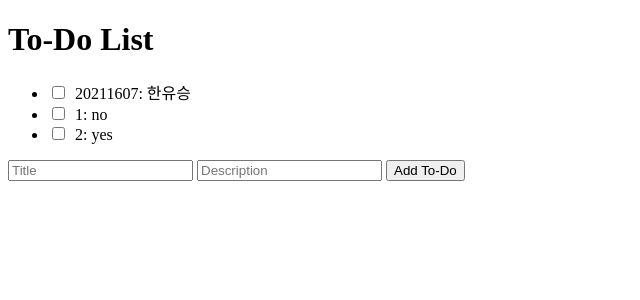
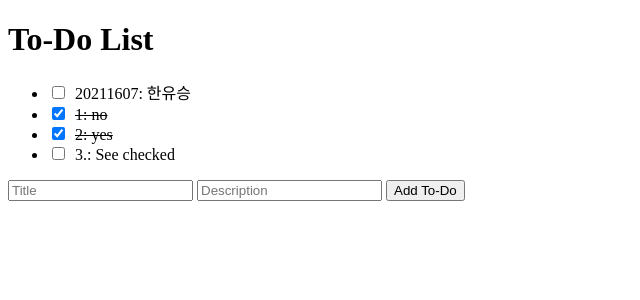
Before and after one commit to hanyuseung/Wsl_Todo, a FastAPI app: page / in a window 1280 px wide. Shown: the top 300 px of the page, without its empty margins (0-640 px from the left). Run offline with FastAPI, Linux system fonts and the light colour scheme.

Commit message:
Fixed: checkbox - Strikethrough error fixed.

```diff
--- a/templates/index.html
+++ b/templates/index.html
@@ -1,10 +1,18 @@
+<!-- version 1.0.1 -->
 <!DOCTYPE html>
 <html lang="en">
+
 <head>
     <meta charset="UTF-8">
     <meta name="viewport" content="width=device-width, initial-scale=1.0">
     <title>To-Do List</title>
+    <style>
+        .completed {
+            text-decoration: line-through;
+        }
+    </style>
 </head>
+
 <body>
     <h1>To-Do List</h1>
     <ul id="todo-list"></ul>
@@ -20,25 +28,38 @@
             const todoList = document.getElementById('todo-list');
             todoList.innerHTML = '';
             todos.forEach(todo => {
-                //li element
-                const li = document.createElement('li');
 
                 //checkbox
                 const checkbox = document.createElement('input');
                 checkbox.type = 'checkbox';
+                checkbox.checked = todo.completed;
                 checkbox.style.marginRight = '10px';
+
+                //li element
+                const li = document.createElement('li');
+                //li.style.marginRight = '10px';
 
                 //text element generate
                 const span = document.createElement('span');
                 span.textContent = `${todo.title}: ${todo.description}`;
+                if (todo.completed) {
+                    span.classList.add('completed');
+                }
 
                 //check box clicked -> strikeThrough toggle
-                checkbox.addEventListener('change', () => {
+                checkbox.addEventListener('change', async () => {
                     if (checkbox.checked) {
                         span.classList.add('completed');
                     } else {
                         span.classList.remove('completed');
                     }
+                    await fetch(`/todos/${todo.id}/completed`, {
+                        method: 'PATCH',
+                        headers: {
+                            'Content-Type': 'application/json'
+                        },
+                        body: JSON.stringify({ completed: checkbox.checked })
+                    });
                 });
 
                 li.appendChild(checkbox);
@@ -72,4 +93,5 @@
         fetchTodos();
     </script>
 </body>
+
 </html>
--- a/todo.json
+++ b/todo.json
@@ -9,12 +9,18 @@
         "id": 1741961917749,
         "title": "1",
         "description": "no",
-        "completed": false
+        "completed": true
     },
     {
         "id": 1741961926978,
         "title": "2",
         "description": "yes",
+        "completed": true
+    },
+    {
+        "id": 1742375808024,
+        "title": "3.",
+        "description": "See checked",
         "completed": false
     }
 ]
```
